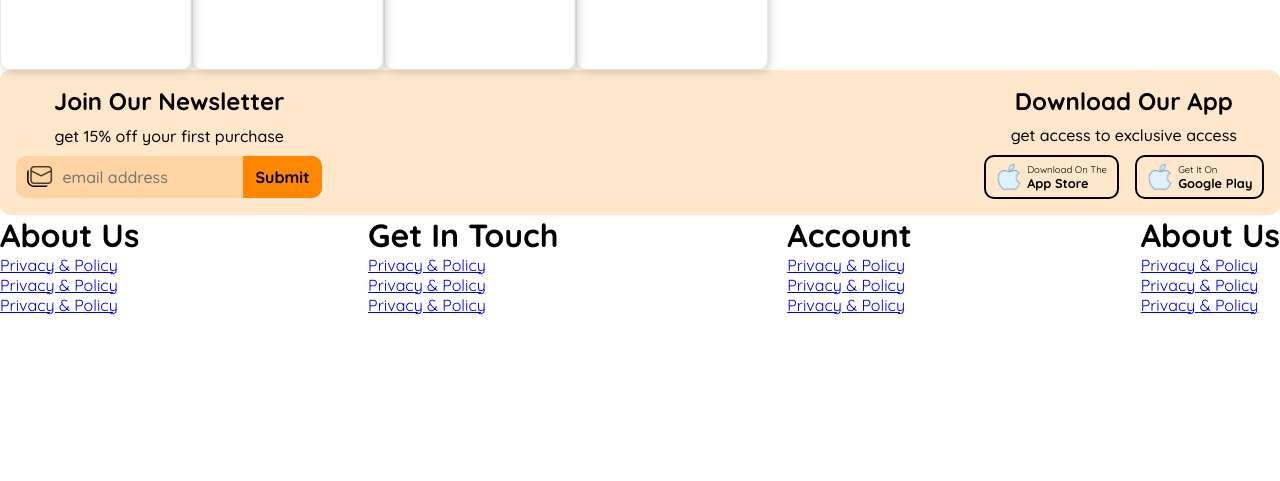
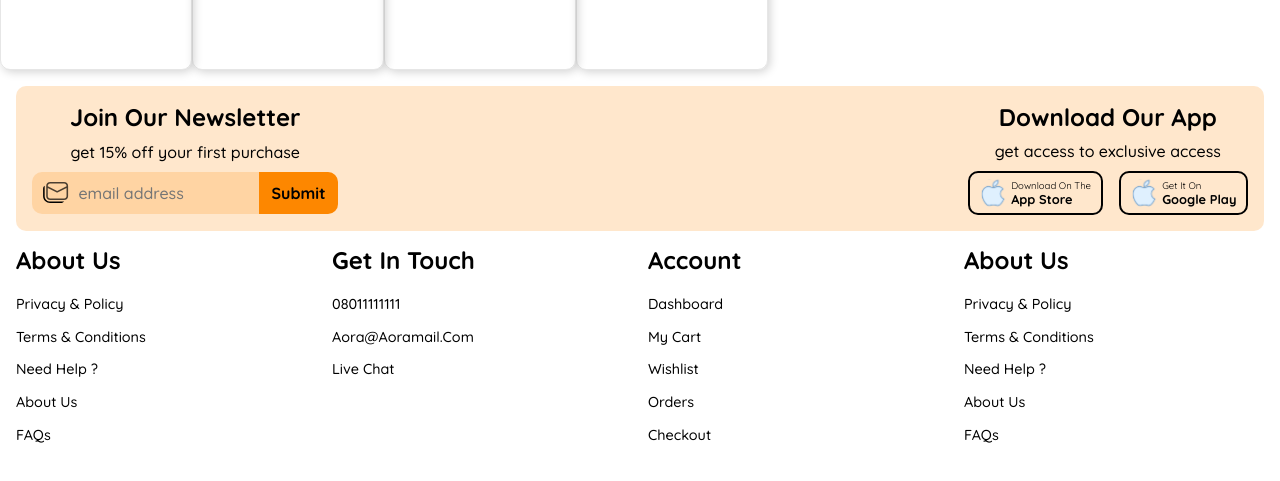
Before and after one commit to huboh/ayegs, a React (Create React App) app: page / in a window 1280 px wide. Shown: the part 247-728 px from the top of the page. Built offline with nearby package versions, Linux system fonts and the light colour scheme.

Commit message:
add styles to primraryfooter component

```diff
--- /dev/null
+++ b/src/components/Footer/components/ColumnItem/column-item.scss
@@ -0,0 +1,19 @@
+li {
+  .column-item-link {
+    margin: 0;
+    display: block;
+    padding: 0.4em 0;
+    font-weight: 500;
+    font-size: 0.9rem;
+    text-decoration: none;
+    color: var(--text-color);
+    text-transform: capitalize;
+    transition: transform 0.2s ease, color 0.2s ease;
+
+    &:hover,
+    &:focus {
+      color: var(--primary-color);
+      transform: translateY(-2px);
+    }
+  }
+}
--- a/src/components/Footer/components/ColumnItem/index.tsx
+++ b/src/components/Footer/components/ColumnItem/index.tsx
@@ -1,3 +1,4 @@
+import './column-item.scss';
 import { FC } from "react";
 import { Link } from "react-router-dom";
 
@@ -10,7 +11,7 @@ const ColumnItem: FC<ItemProps> = ({ itemLink, itemText, children }) => {
 
   return (
     <li>
-      <Link to={ itemLink }>
+      <Link to={ itemLink } className='column-item-link'>
         { itemText ?? children }
       </Link>
     </li>
--- a/src/components/Footer/components/FooterColumn/footer-column.scss
+++ b/src/components/Footer/components/FooterColumn/footer-column.scss
@@ -1,9 +1,17 @@
 .footer-column {
+  width: 100%;
+  white-space: nowrap;
+
   .column-title {
-    font-size: 2em;
+    font-size: 1.5rem;
     font-weight: 700;
+    margin: 0.6em 0;
   }
   .column-item-wrapper {
     list-style-type: none;
+
+    li + li {
+      margin-top: 0.2em;
+    }
   }
 }
--- a/src/components/Footer/components/PrimaryFooter/index.tsx
+++ b/src/components/Footer/components/PrimaryFooter/index.tsx
@@ -8,26 +8,32 @@ const PrimaryFooter: FC = () => {
     <section className="primary-footer-wrapper">
       <FooterColumn columnTitle="About Us">
         <ColumnItem itemLink="/" itemText="Privacy & Policy" />
-        <ColumnItem itemLink="/" itemText="Privacy & Policy" />
-        <ColumnItem itemLink="/" itemText="Privacy & Policy" />
+        <ColumnItem itemLink="/" itemText="terms & conditions" />
+        <ColumnItem itemLink="/" itemText="need help ?" />
+        <ColumnItem itemLink="/" itemText="about us" />
+        <ColumnItem itemLink="/" itemText="FAQs" />
       </FooterColumn>
 
       <FooterColumn columnTitle="Get In Touch">
-        <ColumnItem itemLink="/" itemText="Privacy & Policy" />
-        <ColumnItem itemLink="/" itemText="Privacy & Policy" />
-        <ColumnItem itemLink="/" itemText="Privacy & Policy" />
+        <ColumnItem itemLink="/" itemText="08011111111" />
+        <ColumnItem itemLink="/" itemText="aora@aoramail.com" />
+        <ColumnItem itemLink="/" itemText="live chat" />
       </FooterColumn>
 
       <FooterColumn columnTitle="Account">
-        <ColumnItem itemLink="/" itemText="Privacy & Policy" />
-        <ColumnItem itemLink="/" itemText="Privacy & Policy" />
-        <ColumnItem itemLink="/" itemText="Privacy & Policy" />
+        <ColumnItem itemLink="/dashboard" itemText="dashboard" />
+        <ColumnItem itemLink="/cart" itemText="my cart" />
+        <ColumnItem itemLink="/wishlist" itemText="wishlist" />
+        <ColumnItem itemLink="/orders" itemText="orders" />
+        <ColumnItem itemLink="/checkout" itemText="checkout" />
       </FooterColumn>
 
       <FooterColumn columnTitle="About Us">
         <ColumnItem itemLink="/" itemText="Privacy & Policy" />
-        <ColumnItem itemLink="/" itemText="Privacy & Policy" />
-        <ColumnItem itemLink="/" itemText="Privacy & Policy" />
+        <ColumnItem itemLink="/" itemText="terms & conditions" />
+        <ColumnItem itemLink="/" itemText="need help ?" />
+        <ColumnItem itemLink="/" itemText="about us" />
+        <ColumnItem itemLink="/" itemText="FAQs" />
       </FooterColumn>
     </section>
   );
--- a/src/components/Footer/components/PrimaryFooter/primary-footer.scss
+++ b/src/components/Footer/components/PrimaryFooter/primary-footer.scss
@@ -1,5 +1,9 @@
 .primary-footer-wrapper {
   display: flex;
-  align-items: center;
+  align-items: flex-start;
   justify-content: space-between;
+
+  .footer-column + .footer-column {
+    margin-left: 1em;
+  }
 }
--- /dev/null
+++ b/src/components/Footer/footer.scss
@@ -0,0 +1,3 @@
+.app-footer {
+  padding: 1em;
+}
--- a/src/components/Footer/index.tsx
+++ b/src/components/Footer/index.tsx
@@ -1,3 +1,5 @@
+import './footer.scss';
+
 import { FC } from "react";
 import PrimaryFooter from "./components/PrimaryFooter";
 import SecondaryFooter from "./components/SecondaryFooter";
```
